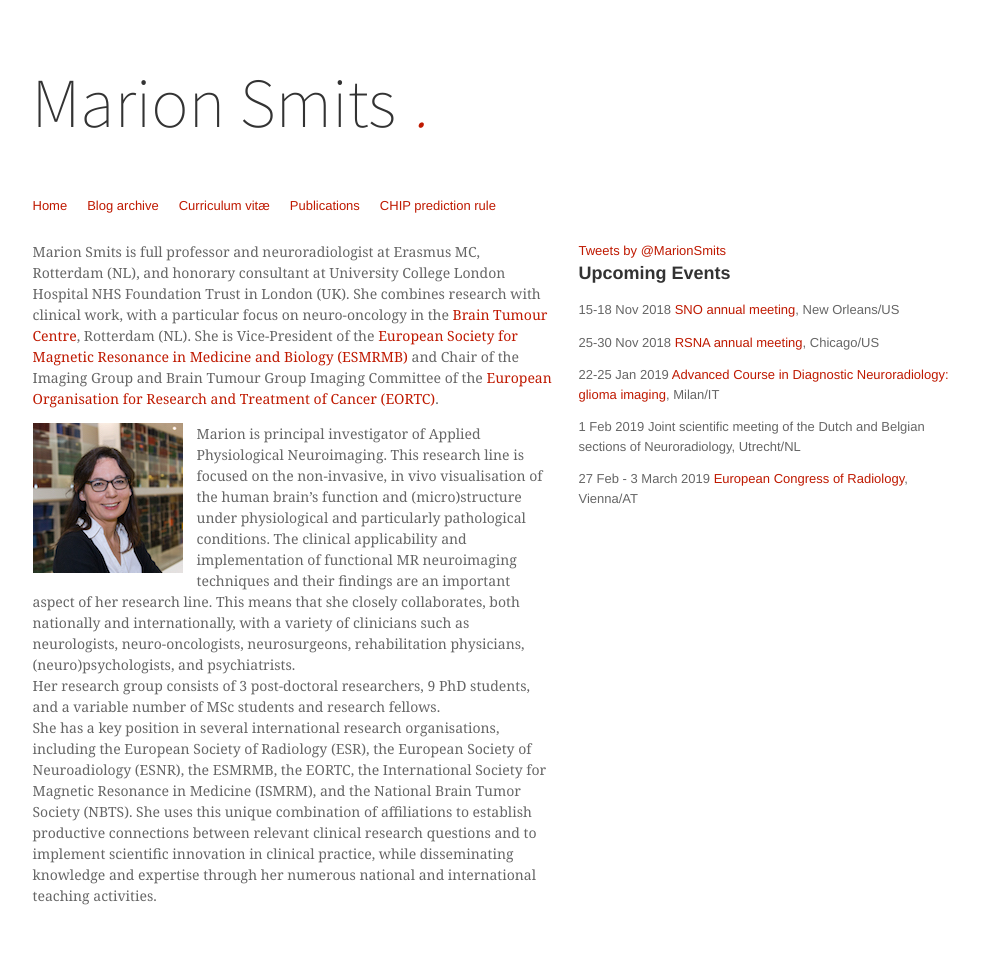
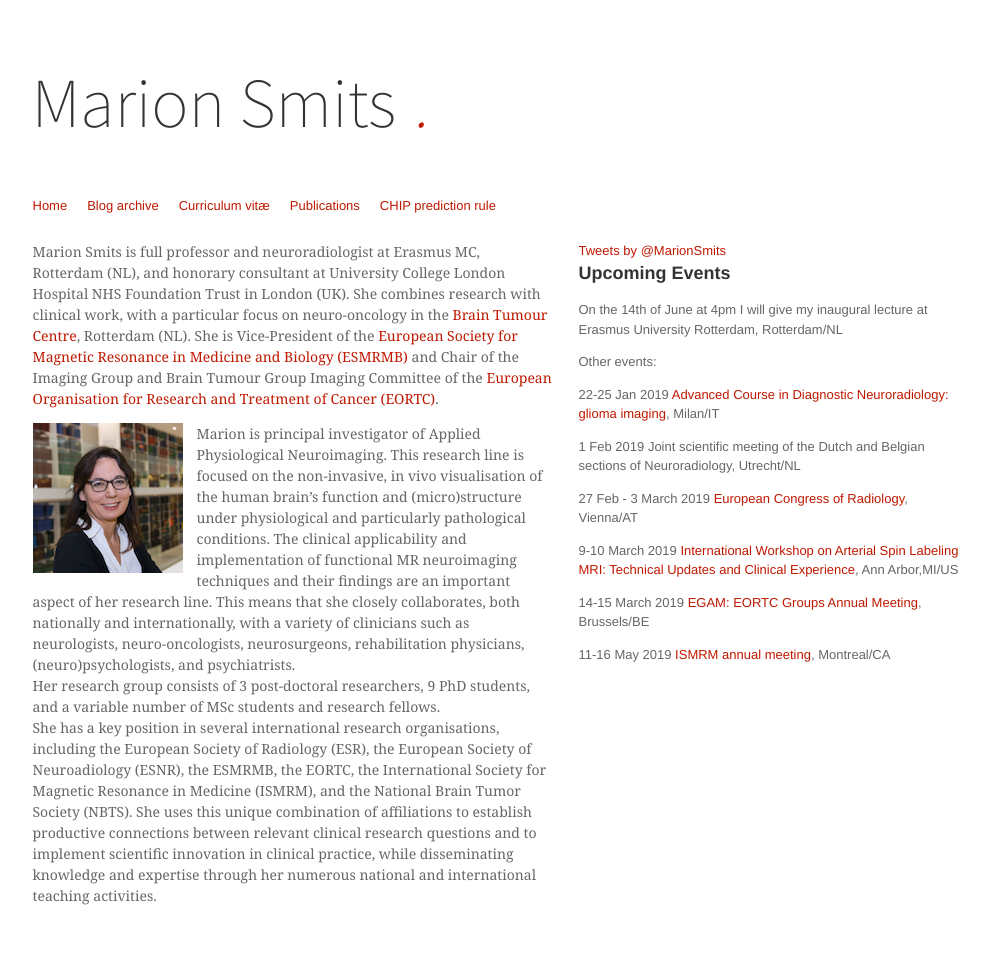
Before and after one commit to marionsmits/marionsmits.github.io, a Jekyll site: the page built from index.md, in a window 1280 px wide. Shown: the whole page, without its empty margins (120-1109 px from the left). Built offline with Jekyll 4.4.1, drawn with Linux system fonts in a browser that asks for light colours; comment, search, counter and statistics services are not loaded.

Commit message:
updated events

```diff
--- a/_includes/events.md
+++ b/_includes/events.md
@@ -1,11 +1,17 @@
 ## Upcoming Events
 
-15-18 Nov 2018 [SNO annual meeting](https://www.soc-neuro-onc.org/SNO/2018Annual/2018AnnualHome.aspx), New Orleans/US
+On the 14th of June at 4pm I will give my inaugural lecture at Erasmus University Rotterdam, Rotterdam/NL
 
-25-30 Nov 2018 [RSNA annual meeting](https://www.rsna.org/Annual-Meeting/), Chicago/US
+Other events:
 
 22-25 Jan 2019 [Advanced Course in Diagnostic Neuroradiology: glioma imaging](https://www.esnr.org/en/2nd-advanced-course-in-diagnostic-neuroradiology-glioma-imaging-4876/), Milan/IT
 
 1 Feb 2019 Joint scientific meeting of the Dutch and Belgian sections of Neuroradiology, Utrecht/NL
 
 27 Feb - 3 March 2019 [European Congress of Radiology](https://www.myesr.org/congress), Vienna/AT
+
+9-10 March 2019 [International Workshop on Arterial Spin Labeling MRI: Technical Updates and Clinical Experience](http://fmri.research.umich.edu/events/asl_workshop.php), Ann Arbor,MI/US
+
+14-15 March 2019 [EGAM: EORTC Groups Annual Meeting](http://events.eortc.org/wpmulti/egam2019/), Brussels/BE
+
+11-16 May 2019 [ISMRM annual meeting](https://www.ismrm.org/19m/), Montreal/CA
```
